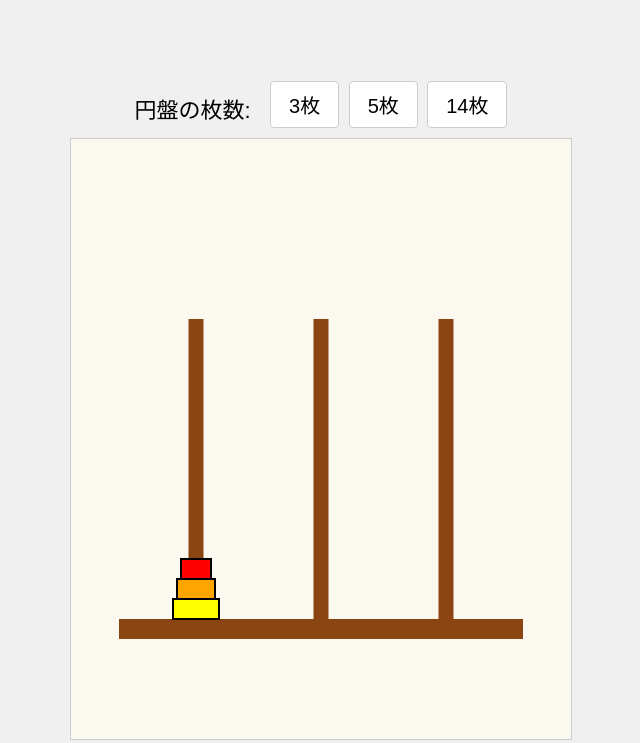
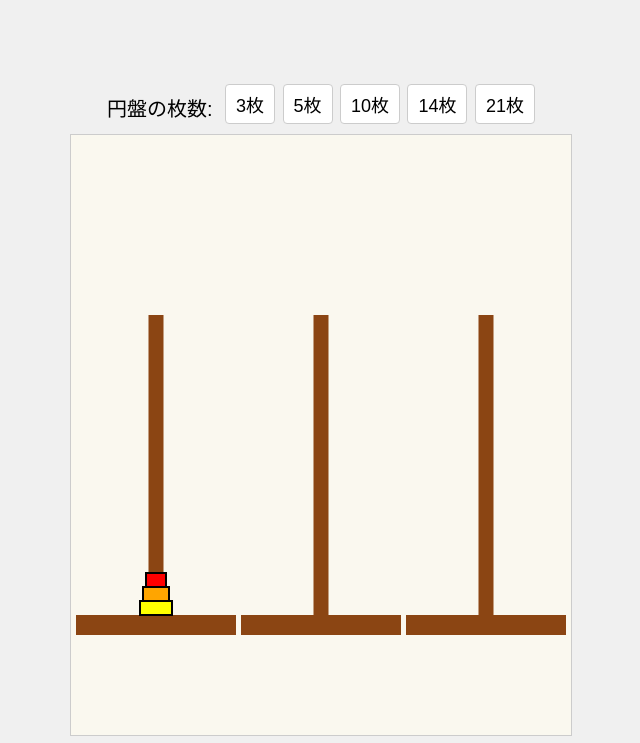
Before and after one commit to drakihabara/hanoi, a plain HTML site: page index.html in a window 1280 px wide. Shown: the whole page, without its empty margins (319-959 px from the left). Drawn offline with Linux system fonts and the light colour scheme.

Commit message:
Update index.html

```diff
--- a/index.html
+++ b/index.html
@@ -21,15 +21,15 @@
             margin-bottom: 10px;
         }
         #controls label {
-            font-size: 22px;
-            margin-right: 10px;
+            font-size: 20px; /* ★★★ 5ボタン入るよう少し縮小 ★★★ */
+            margin-right: 5px;
             vertical-align: middle;
         }
         #controls button {
-            padding: 8px 18px;
-            font-size: 20px;
+            padding: 6px 10px; /* ★★★ 5ボタン入るよう少し縮小 ★★★ */
+            font-size: 18px;   /* ★★★ 5ボタン入るよう少し縮小 ★★★ */
             cursor: pointer;
-            margin-left: 5px;
+            margin-left: 3px;
             border: 1px solid #ccc;
             background-color: #fff;
             border-radius: 4px;
@@ -51,7 +51,9 @@
     <label>円盤の枚数:</label>
     <button id="btn3">3枚</button>
     <button id="btn5">5枚</button>
+    <button id="btn10">10枚</button>
     <button id="btn14">14枚</button>
+    <button id="btn21">21枚</button>
 </div>
 
 <canvas id="gameCanvas" width="500" height="600"></canvas>
@@ -67,7 +69,7 @@
     const COLOR_HIGHLIGHT = "#FFC107";
     const COLOR_WIN_BG = "rgba(245, 245, 245, 0.8)";
 
-    // ★★★ 円盤の色 (虹色7色 x 2段 = 14色) ★★★
+    // ★★★ 円盤の色 (虹色7色 x 3段 = 21色) ★★★
     const RAINBOW_COLORS = [
         "#FF0000", // 赤
         "#FFA500", // 橙
@@ -77,22 +79,20 @@
         "#4B0082", // 藍 (Indigo)
         "#8A2BE2"  // 紫 (Violet)
     ];
-    // 虹色を2回繰り返す
-    const DISK_COLORS = [...RAINBOW_COLORS, ...RAINBOW_COLORS];
+    // 虹色を3回繰り返す
+    const DISK_COLORS = [...RAINBOW_COLORS, ...RAINBOW_COLORS, ...RAINBOW_COLORS];
 
-    // --- レイアウト調整 (14段に対応) ---
-    // ★★★ 円盤の高さを14段でも収まるように調整 ★★★
-    const DISK_HEIGHT = 20;     // (旧 25)
-    const MIN_DISK_WIDTH = 30;  // (旧 40)
-    // ★★★ 14段でも画面幅に収まるようにステップを小さく ★★★
-    const DISK_WIDTH_STEP = 8;  // (旧 10)
+    // --- ★★★ レイアウト調整 (21段に対応) ★★★ ---
+    const DISK_HEIGHT = 14;     // (旧 20) 21枚積んでもOKな高さ
+    const MIN_DISK_WIDTH = 20;  // (旧 30)
+    const DISK_WIDTH_STEP = 6;  // (旧 8) 21段でも画面幅に収まるように
 
     const PEG_WIDTH = 15;
     const PEG_HEIGHT = 300;
     const PEG_Y_BOTTOM = 500;
 
-    // ★★★ 杭のX座標を14段の幅に合わせて再配置 ★★★
-    const PEG_X_CENTERS = [SCREEN_WIDTH * 0.25, SCREEN_WIDTH / 2, SCREEN_WIDTH * 0.75]; // (旧 0.2, 0.5, 0.8)
+    // ★★★ 杭のX座標を21段の幅に合わせて再配置 ★★★
+    const PEG_X_CENTERS = [85, 250, 415]; // (旧 [125, 250, 375])
 
     const BASE_HEIGHT = 20;
 
@@ -154,7 +154,7 @@
 
         getPegAtX(x) {
             // ★★★ クリック範囲を杭の間隔で計算 ★★★
-            const clickMargin = (PEG_X_CENTERS[1] - PEG_X_CENTERS[0]) / 2;
+            const clickMargin = (PEG_X_CENTERS[1] - PEG_X_CENTERS[0]) / 2; // (250-85)/2 = 82.5
             for (let i = 0; i < PEG_X_CENTERS.length; i++) {
                 if (Math.abs(x - PEG_X_CENTERS[i]) < clickMargin) {
                     return i;
@@ -223,9 +223,9 @@
             // --- 杭の描画 (土台の幅を調整) ---
             this.ctx.fillStyle = COLOR_PEG;
             PEG_X_CENTERS.forEach(x_center => {
-                // ★★★ 14段の幅に合わせて土台の幅を計算 ★★★
-                const maxDiskWidth = MIN_DISK_WIDTH + (14 - 1) * DISK_WIDTH_STEP;
-                const baseWidth = maxDiskWidth + 20; // 最大幅 + 余白
+                // ★★★ 21段の最大幅に合わせて土台の幅を計算 ★★★
+                const maxDiskWidth = MIN_DISK_WIDTH + (21 - 1) * DISK_WIDTH_STEP; // 20 + 20*6 = 140
+                const baseWidth = maxDiskWidth + 20; // 160 (杭の間隔 165 に収まる)
 
                 const baseLeft = x_center - baseWidth / 2;
                 const baseTop = PEG_Y_BOTTOM - BASE_HEIGHT;
@@ -258,7 +258,7 @@
                     const diskLeft = peg_x_center - diskWidth / 2;
                     const diskTop = PEG_Y_BOTTOM - BASE_HEIGHT - (diskIdx * DISK_HEIGHT) - DISK_HEIGHT;
 
-                    // ★★★ 色を虹色x2でループさせる ★★★
+                    // ★★★ 色を虹色x3でループさせる ★★★
                     const colorIndex = (diskSize - 1) % DISK_COLORS.length;
                     const color = DISK_COLORS[colorIndex];
 
@@ -289,7 +289,6 @@
                 const timeStr = `${this.totalTime.toFixed(2)} 秒`;
                 this.drawText(`タイム: ${timeStr}`, SCREEN_WIDTH / 2, boxTop + 130, this.fontMedium, COLOR_TEXT);
 
-                // ★★★ 14段の最短手数を表示 ★★★
                 const resultText = `移動回数: ${this.moveCount} (最短: ${this.optimalMoves})`;
                 this.drawText(resultText, SCREEN_WIDTH / 2, boxTop + 180, this.fontMedium, COLOR_TEXT);
             }
@@ -299,15 +298,21 @@
     // デフォルトは3枚で開始
     const game = new HanoiGame('gameCanvas', 3);
 
+    // ★★★ 5つのボタンすべてのイベントリスナーを接続 ★★★
     document.getElementById('btn3').addEventListener('click', () => {
         game.changeDisks(3);
     });
     document.getElementById('btn5').addEventListener('click', () => {
         game.changeDisks(5);
     });
-    // ★★★ 10枚ボタンを14枚ボタンに変更 ★★★
+    document.getElementById('btn10').addEventListener('click', () => {
+        game.changeDisks(10);
+    });
     document.getElementById('btn14').addEventListener('click', () => {
         game.changeDisks(14);
+    });
+    document.getElementById('btn21').addEventListener('click', () => {
+        game.changeDisks(21);
     });
 
 </script>
```
